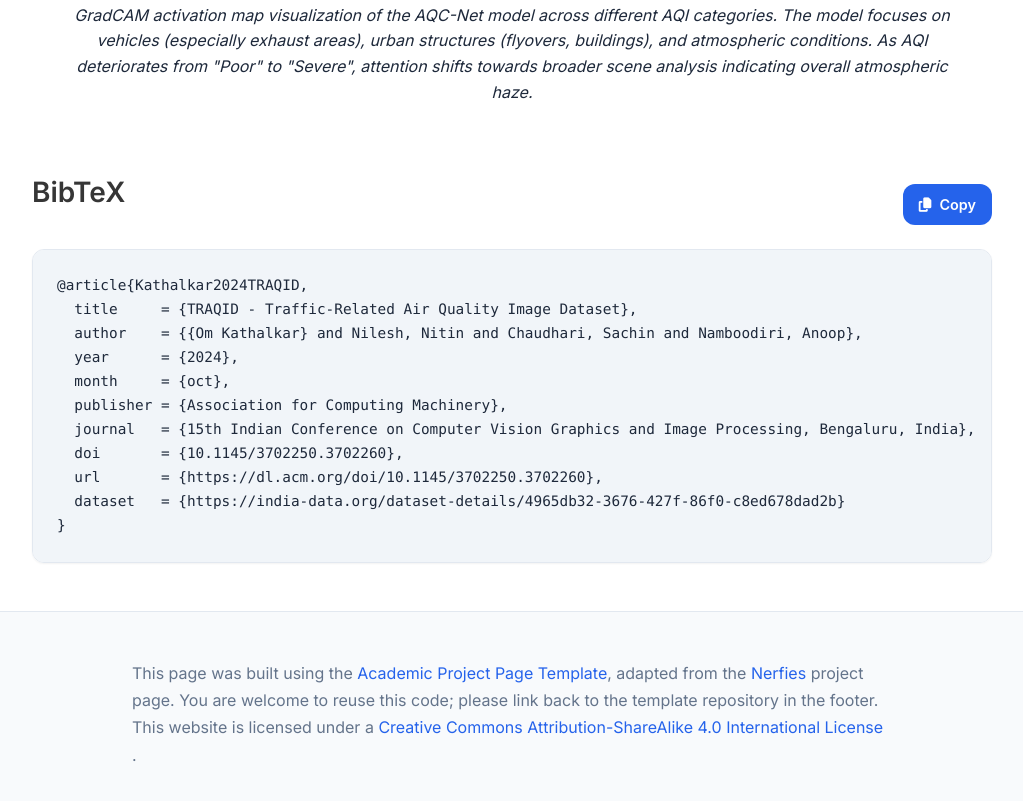
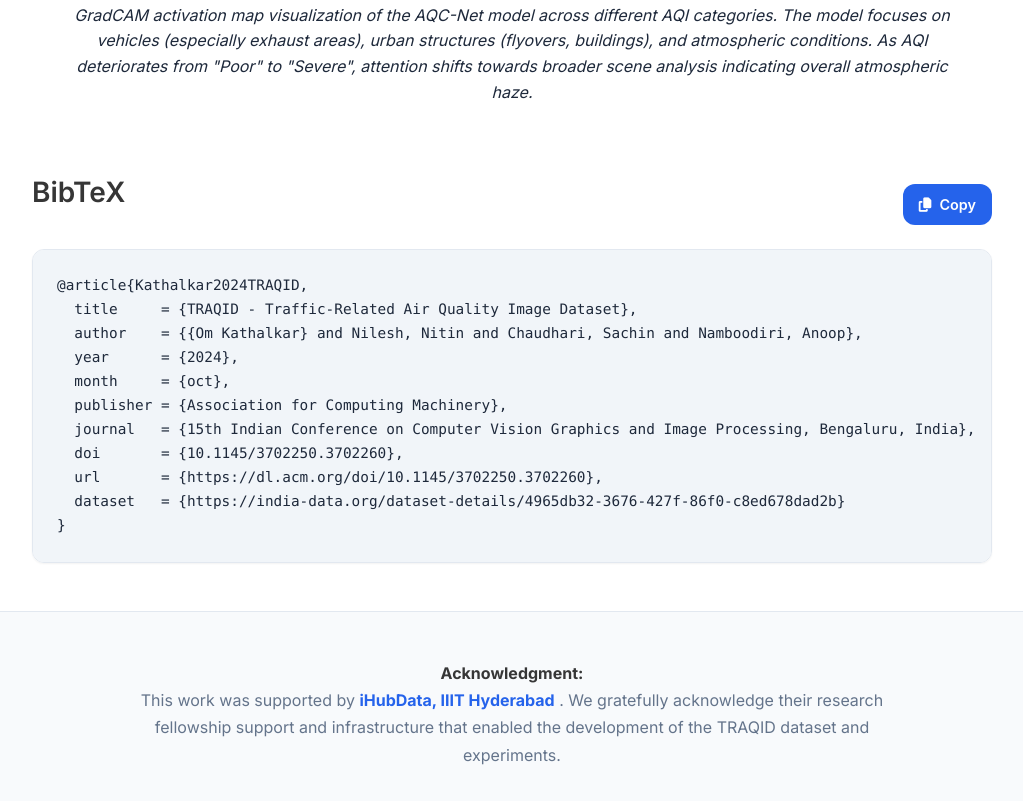
Before and after one commit to omkathalkar/traqid, a plain HTML site: page index.html in a window 1280 px wide. Shown: the part 3349-4150 px from the top of the page, without its empty margins (128-1151 px from the left). Drawn offline with nearby package versions, Linux system fonts and the light colour scheme; some icons are missing.

Commit message:
Update index.html

```diff
--- a/index.html
+++ b/index.html
@@ -203,7 +203,7 @@
         </button>
       </div>
       <div class="works-list">
-        <a href="https://omkathalkar.github.io/aqiformer.html" class="work-item" target="_blank">
+        <a href="https://omkathalkar.github.io/aqiformer/" class="work-item" target="_blank">
           <div class="work-info">
             <h5>AQIFormer: A Transformer-Based Multi-View Architecture for Cross-City Air Quality Classification</h5>
             <p>Transformer-based multi-view model that fuses front-rear traffic images and meteorological parameters for robust air quality classification and cross-city generalization.</p>
@@ -401,22 +401,21 @@
   <div class="container">
     <div class="columns is-centered">
       <div class="column is-8">
-          <div class="content">
+        <div class="content has-text-centered">
           <p>
-              This page was built using the
-              <a href="https://github.com/eliahuhorwitz/Academic-project-page-template" target="_blank">Academic Project Page Template</a>,
-              adapted from the <a href="https://nerfies.github.io" target="_blank">Nerfies</a> project page.
-              You are welcome to reuse this code; please link back to the template repository in the footer. <br>
-              This website is licensed under a
-              <a rel="license" href="http://creativecommons.org/licenses/by-sa/4.0/" target="_blank">
-                Creative Commons Attribution-ShareAlike 4.0 International License
-              </a>.
+            <strong>Acknowledgment:</strong><br>
+            This work was supported by
+            <a href="https://ihub-data.iiit.ac.in/" target="_blank">
+              <strong>iHubData, IIIT Hyderabad</strong>
+            </a>. We gratefully acknowledge their research fellowship support and infrastructure
+            that enabled the development of the TRAQID dataset and experiments.
           </p>
         </div>
       </div>
     </div>
   </div>
 </footer>
+
 
   <script>
     function copyBibTeX() {
```
Lines whose indentation alone changed are shown as unchanged.
